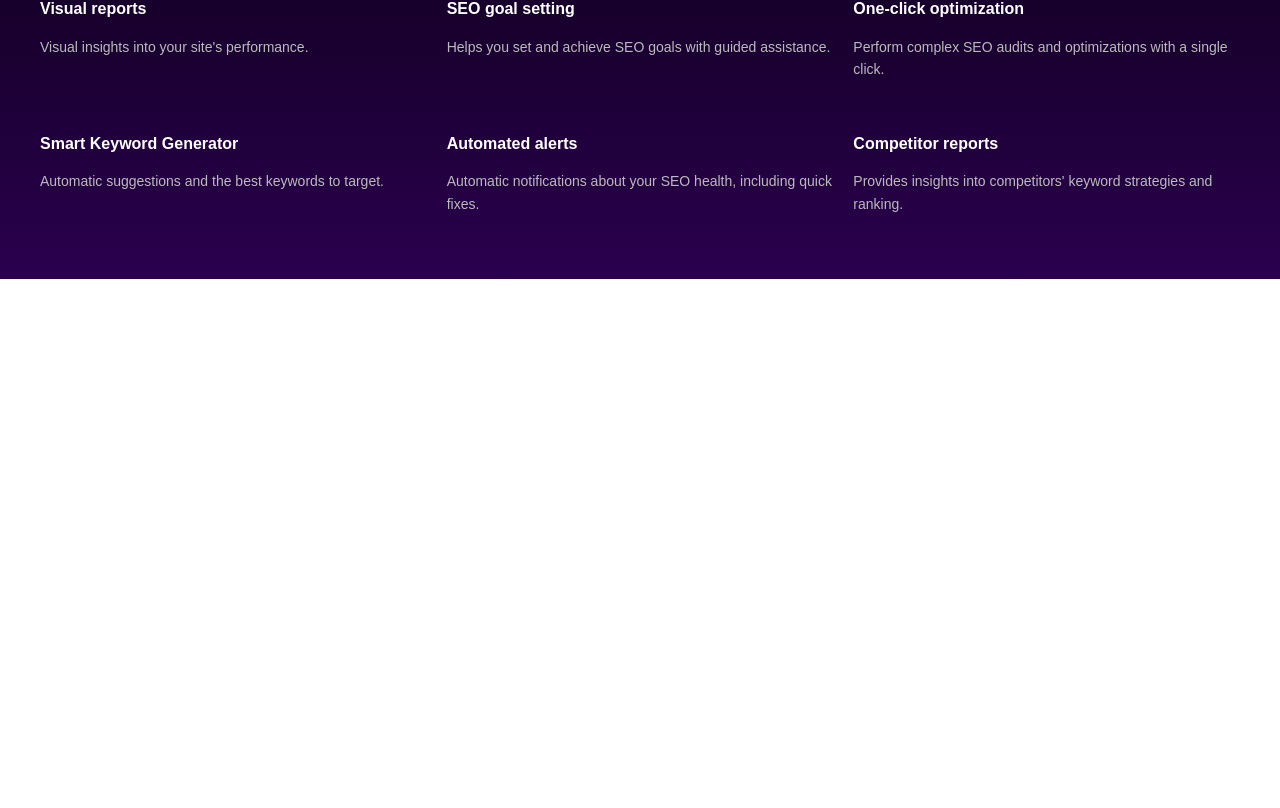
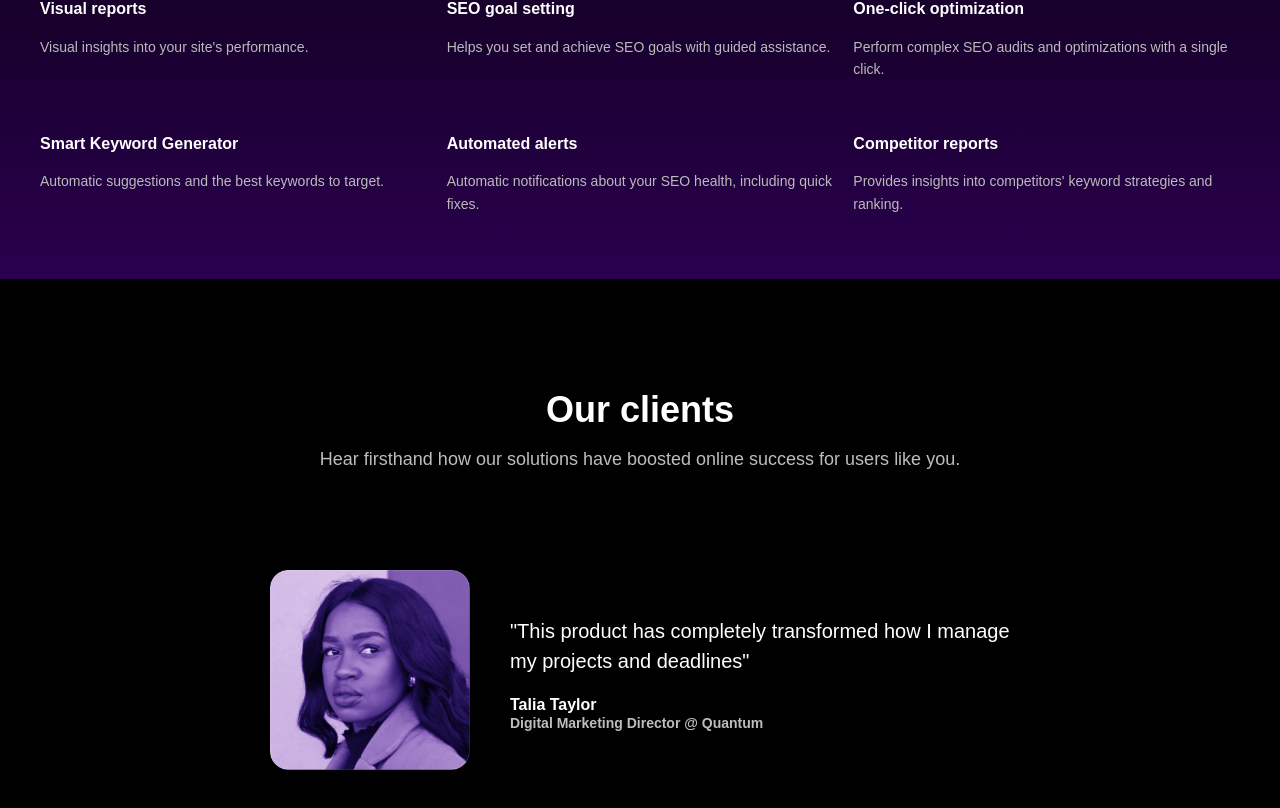
Before and after one commit to mfadhilhani/Startup-Website, a React (Vite) app: page / in a window 1280 px wide. Shown: the part 3070-3878 px from the top of the page. Before the commit the page ends 3349 px from the top, so only its background shows below. Built offline with nearby package versions, Linux system fonts and the light colour scheme.

Commit message:
feat: add Our Clients section to the project

```diff
--- a/src/App.module.css
+++ b/src/App.module.css
@@ -231,9 +231,9 @@ body {
   line-height: 1.4;
   margin-bottom: 30px;
   font-weight: 600;
-  text-align: left; /* Rata kiri */
+  text-align: left;
   max-width: 800px;
-  margin-left: 50px;
+  margin-left: auto;
   margin-right: auto;
 }
 
@@ -260,3 +260,72 @@ body {
 .featureItem p {
   color: #bbb; /* Warna teks isi */
 }
+
+.clientsSection {
+  background: linear-gradient(to bottom, rgb(0, 0, 0), rgb(0, 0, 0));
+  color: white;
+  padding: 80px 20px;
+  text-align: center;
+}
+
+.header {
+  margin-bottom: 40px;
+}
+
+.header h2 {
+  font-size: 36px;
+  margin-bottom: 10px;
+}
+
+.header p {
+  font-size: 18px;
+  color: #bdbdbd;
+}
+
+.testimonial {
+  display: flex;
+  justify-content: center;
+  align-items: center;
+  gap: 40px;
+  margin-top: 100px;
+}
+
+.imageContainer img {
+  width: 200px;
+  height: 200px;
+  border-radius: 10px;
+  object-fit: cover;
+}
+
+.testimonialText {
+  max-width: 500px;
+  text-align: left;
+}
+
+.quote {
+  font-size: 20px;
+  line-height: 1.5;
+  margin-bottom: 20px;
+}
+
+.author {
+  font-size: 16px;
+  font-weight: bold;
+}
+
+.author span {
+  font-size: 14px;
+  color: #bdbdbd;
+}
+
+/* Responsive Design */
+@media screen and (max-width: 768px) {
+  .testimonial {
+    flex-direction: column;
+    text-align: center;
+  }
+
+  .testimonialText {
+    text-align: center;
+  }
+}
--- a/src/App.tsx
+++ b/src/App.tsx
@@ -4,6 +4,7 @@ import styles from "./App.module.css";
 import app from "./img/App.png";
 import visual from "./img/Visual.png";
 import visual2 from "./img/Visual2.png";
+import clientImage from "./img/Avatar@3x 1.png";
 
 function App() {
   return (
@@ -116,6 +117,26 @@ function App() {
           </div>
         </div>
       </section>
+
+      <section className={styles.clientsSection}>
+        <div className={styles.header}>
+          <h2>Our clients</h2>
+          <p>Hear firsthand how our solutions have boosted online success for users like you.</p>
+        </div>
+        <div className={styles.testimonial}>
+          <div className={styles.imageContainer}>
+            <img src={clientImage} alt="Client Testimonial" />
+          </div>
+          <div className={styles.testimonialText}>
+            <p className={styles.quote}>"This product has completely transformed how I manage my projects and deadlines"</p>
+            <p className={styles.author}>
+              Talia Taylor
+              <br />
+              <span>Digital Marketing Director @ Quantum</span>
+            </p>
+          </div>
+        </div>
+      </section>
     </>
   );
 }
```
Also changed, not shown: src/img/Avatar@3x 1.png (added).
